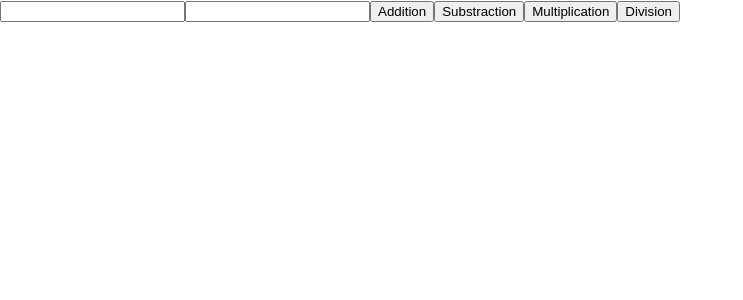
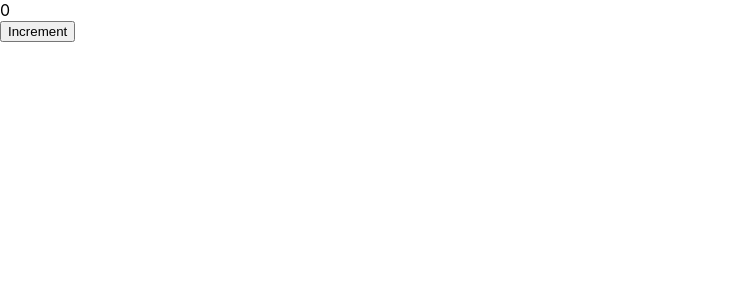
Before and after one commit to Anamika2424/second-project, a React (Create React App) app: page / in a window 1280 px wide. Shown: the top 300 px of the page, without its empty margins (0-743 px from the left). Built offline with nearby package versions, Linux system fonts and the light colour scheme.

Commit message:
count program

```diff
--- a/src/App.js
+++ b/src/App.js
@@ -1,91 +1,17 @@
 import './App.css';
-import React, { useState } from 'react';
+import React, { useState } from 'react'
+
 
 function App() {
-  const [num1, setNum1] = useState();
-  const [num2, setNum2] = useState();
-  const [additionresult, setAdditionResult] = useState("");
-  const [substractionresult, setSubstractionResult] = useState("");
-  const [multiplicationresult, setMultiplicationResult] = useState("");
-  const [divisionresult, setDivisionResult] = useState("");
-
-
-
-
-
-  function handleAddition() {
-    setAdditionResult(num1 + num2)
-    setMultiplicationResult("")
-    setDivisionResult("")
-    setSubstractionResult("")
-  }
-
-  function handleSubstract() {
-    setSubstractionResult(num1 - num2)
-    setAdditionResult("")
-    setMultiplicationResult("")
-    setDivisionResult("")
-
-  }
-
-  function handleMultiply() {
-    setAdditionResult("")
-    setSubstractionResult("")
-
-    setMultiplicationResult(num1 * num2)
-    setDivisionResult("")
-
-
-  }
-
-  function handleDivision() {
-   setAdditionResult("")
-    setSubstractionResult("")
-    setDivisionResult(num1 / num2);
-    setMultiplicationResult("")
-
-
-  }
-
-  function handleNum1Change(event) {
-    setNum1(parseInt(event.target.value));
-  }
-
-  function handleNum2Change(event) {
-    setNum2(parseInt(event.target.value));
-  }
-
+   const [count ,setCount]=useState(0)
+    function handleIncrease (){
+      setCount(count+1)
+    }
   return (
     <div>
-      <input
-        name="number1"
-        value={num1}
-        onChange={handleNum1Change}
-      />
-      <input
-        name="number2"
-        value={num2}
-        onChange={handleNum2Change}
-      />
+      <div>{count}</div>
+     <button onClick={handleIncrease}>Increment</button>
 
-      <span><button onClick={handleAddition}>Addition</button></span>
-      <span><button onClick={handleSubstract}>Substraction</button></span>
-      <span><button onClick={handleMultiply}>Multiplication</button></span>
-      <span><button onClick={handleDivision}>Division</button></span>
-
-
-{additionresult !== "" && (
-        <h1>Addition of {num1}+ {num2}: {additionresult}</h1>
-      )}
-      {substractionresult !== "" && (
-        <h1>Subtraction of {num1}- {num2}: {substractionresult}</h1>
-      )}
-      {multiplicationresult !== "" && (
-        <h1>Multiplication of {num1}* {num2}: {multiplicationresult}</h1>
-      )}
-      {divisionresult !== "" && (
-        <h1>Division of {num1}/ {num2}: {divisionresult}</h1>
-      )}
     </div>
   );
 }
```
